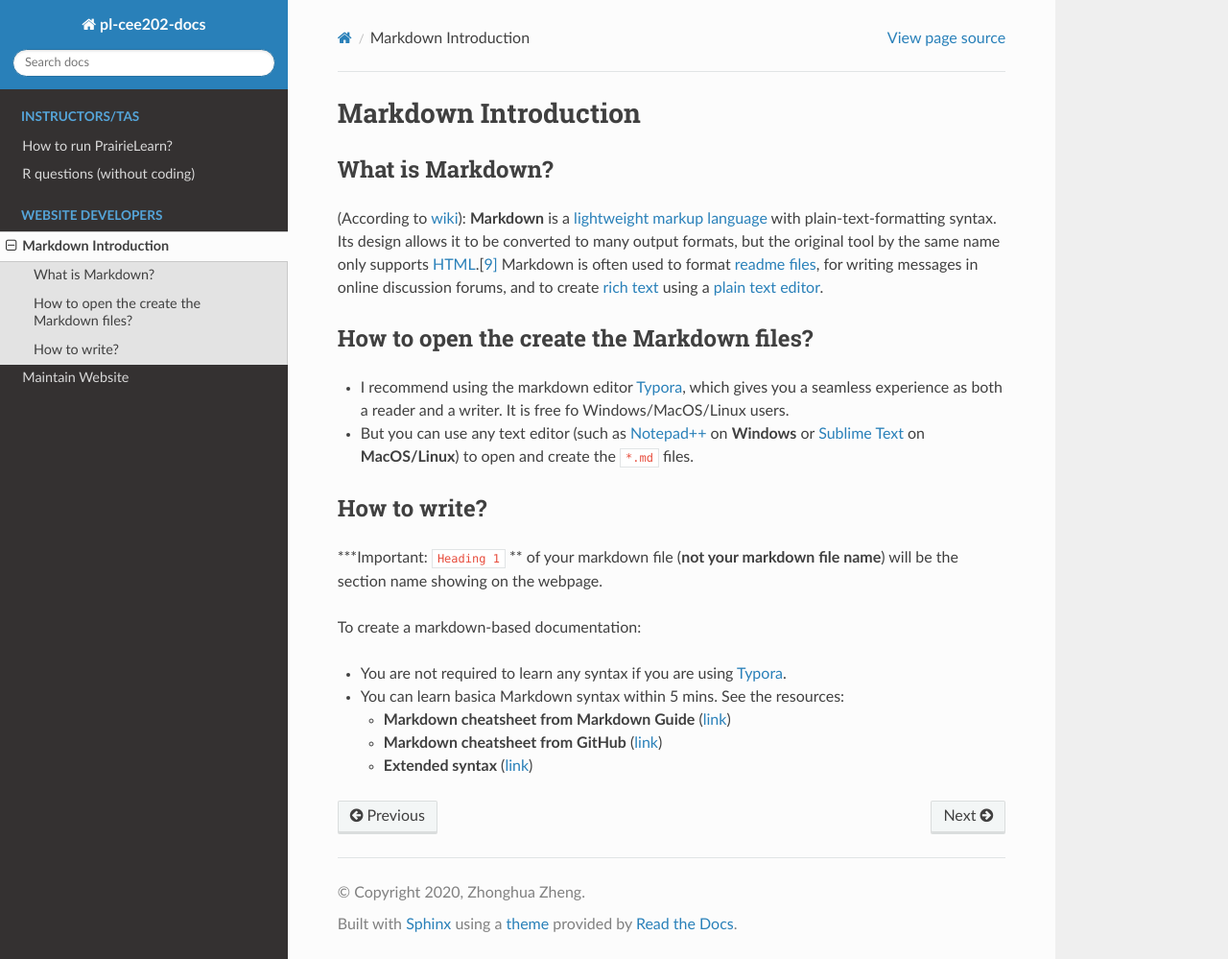
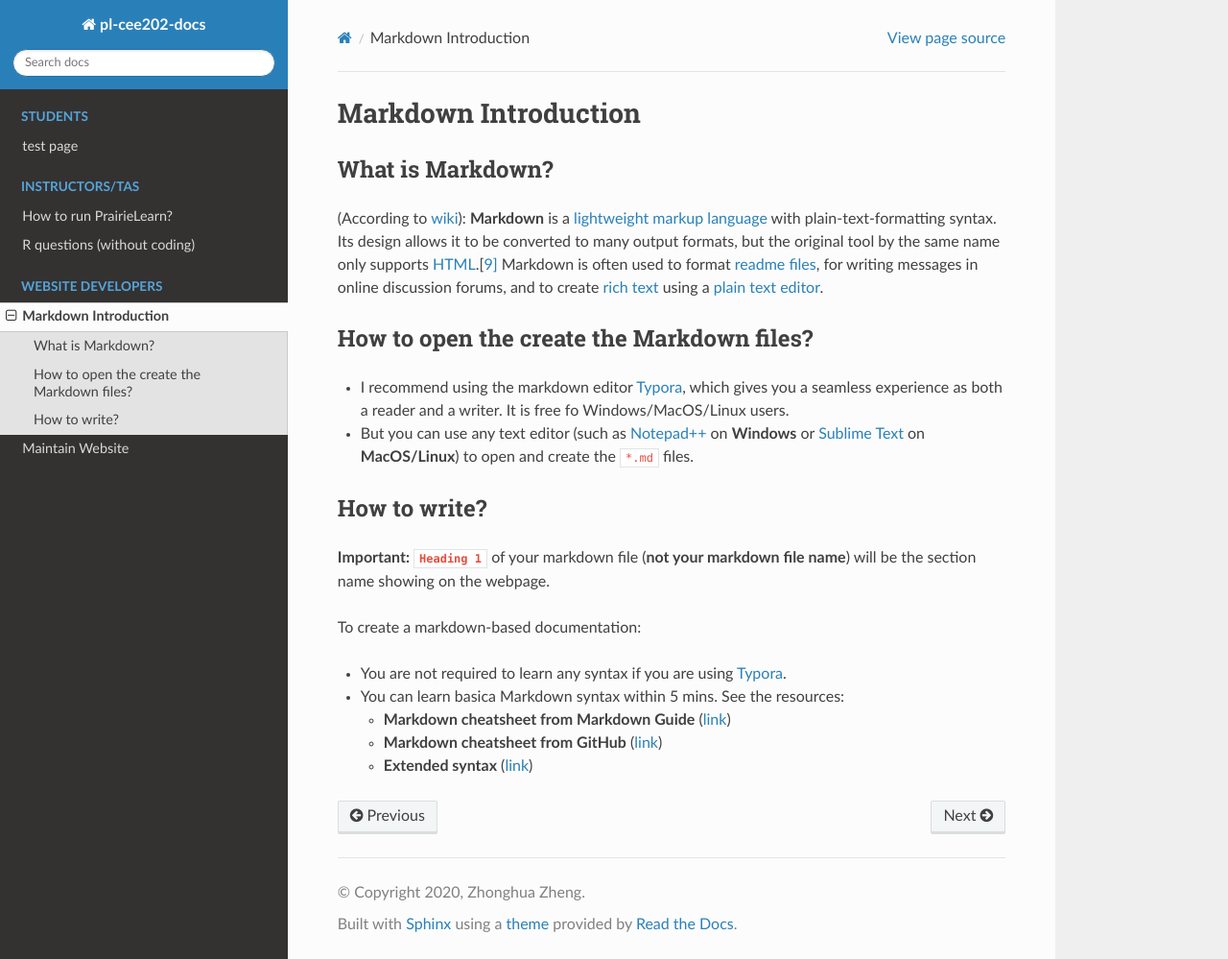
Before and after one commit to zhonghua-zheng/pl-cee202-docs, a Sphinx documentation site: the page built from source/page/markdown_intro.md, in a window 1280 px wide and 999 px high. Shown: the whole window at 96% size. Built offline with Sphinx 7.4.7 and the Read the Docs theme 2.0.0, drawn with Linux system fonts in a browser that asks for light colours.

Commit message:
added the test page for students

```diff
--- a/source/index.rst
+++ b/source/index.rst
@@ -17,6 +17,8 @@ Contents
 .. toctree::
    :maxdepth: 2
    :caption: Students
+
+   page/student_test_page.md
 
 
 .. toctree::
--- a/source/page/markdown_intro.md
+++ b/source/page/markdown_intro.md
@@ -11,7 +11,7 @@
 
 ## How to write?
 
-**\*Important: `Heading 1` ** of your markdown file (**not your markdown file name**) will be the section name showing on the webpage.
+**Important: `Heading 1`** of your markdown file (**not your markdown file name**) will be the section name showing on the webpage.
 
 To create a markdown-based documentation:
 
--- /dev/null
+++ b/source/page/student_test_page.md
@@ -0,0 +1 @@
+# test page
```
Also changed, not shown: source/page/maintain_site.md (+1 -1 lines).
